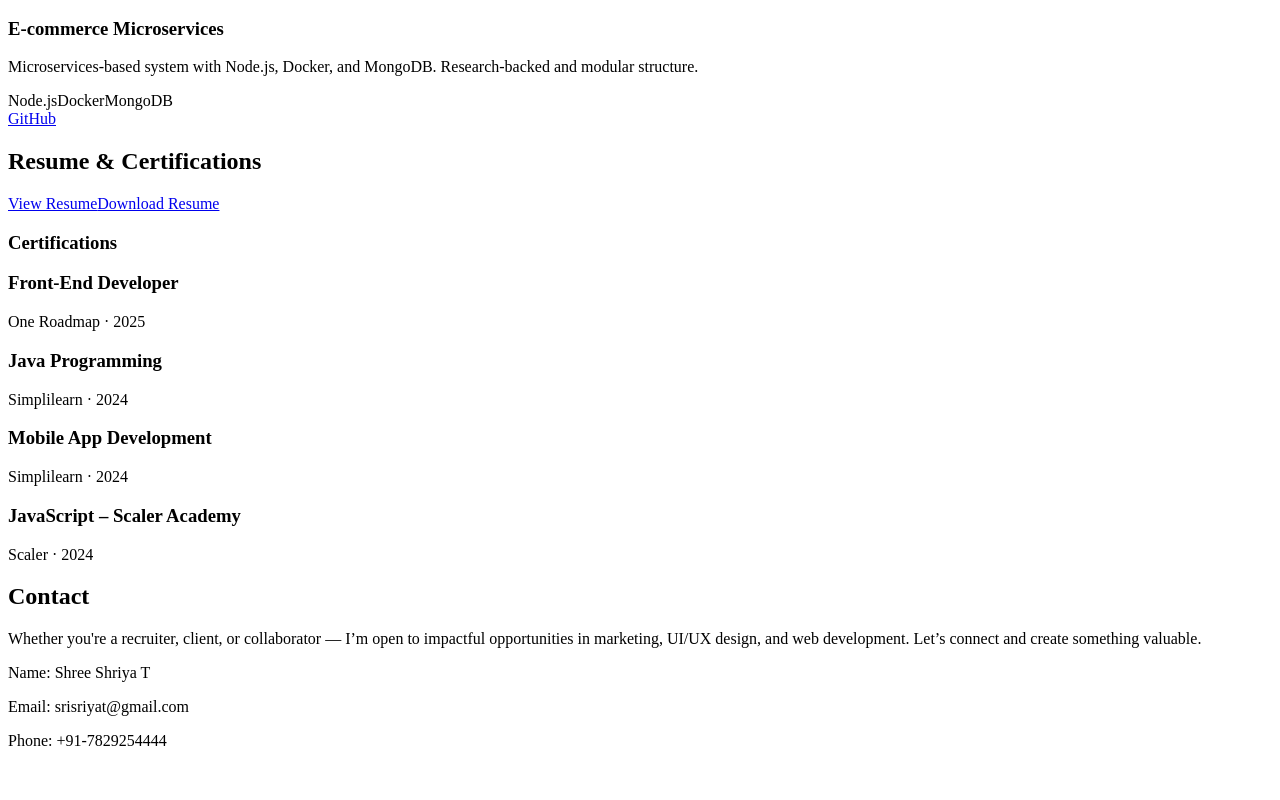
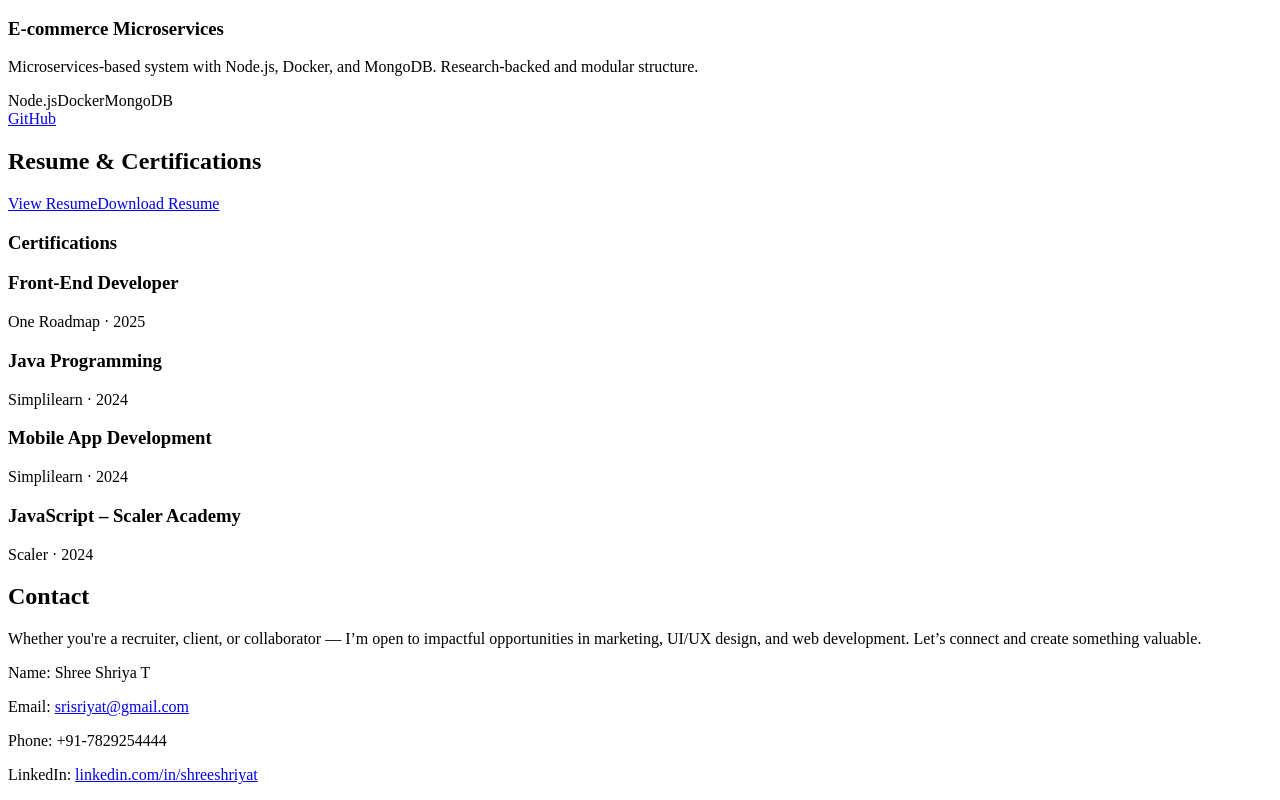
Before and after one commit to Shree0612/my_portfolio, a React (Create React App) app: page / in a window 1280 px wide. Shown: the part 868-1668 px from the top of the page. Before the commit the page ends 1634 px from the top, so only its background shows below. Built offline with nearby package versions, Linux system fonts and the light colour scheme.

Commit message:
Made LinkedIn and Email clickable + minor text fixes

```diff
--- a/src/components/contact.jsx
+++ b/src/components/contact.jsx
@@ -10,11 +10,35 @@ const Contact = () => (
       Let’s connect and create something valuable.
     </p>
 
-    <div className="max-w-xl mx-auto space-y-4 text-center text-brand-50 text-lg">
-      <p><span className="font-semibold text-brand-100">Name:</span> Shree Shriya T</p>
-      <p><span className="font-semibold text-brand-100">Email:</span> srisriyat@gmail.com</p>
-      <p><span className="font-semibold text-brand-100">Phone:</span> +91-7829254444</p>
-    </div>
+   <div className="max-w-xl mx-auto space-y-4 text-center text-brand-50 text-lg">
+  <p>
+    <span className="font-semibold text-brand-100">Name:</span> Shree Shriya T
+  </p>
+  <p>
+    <span className="font-semibold text-brand-100">Email:</span>{' '}
+    <a
+      href="mailto:srisriyat@gmail.com"
+      className="text-indigo-300 hover:underline"
+    >
+      srisriyat@gmail.com
+    </a>
+  </p>
+  <p>
+    <span className="font-semibold text-brand-100">Phone:</span> +91-7829254444
+  </p>
+  <p>
+    <span className="font-semibold text-brand-100">LinkedIn:</span>{' '}
+    <a
+      href="https://www.linkedin.com/in/shreeshriyat"
+      target="_blank"
+      rel="noopener noreferrer"
+      className="text-indigo-300 hover:underline"
+    >
+      linkedin.com/in/shreeshriyat
+    </a>
+  </p>
+</div>
+
   </section>
 );
 
```
